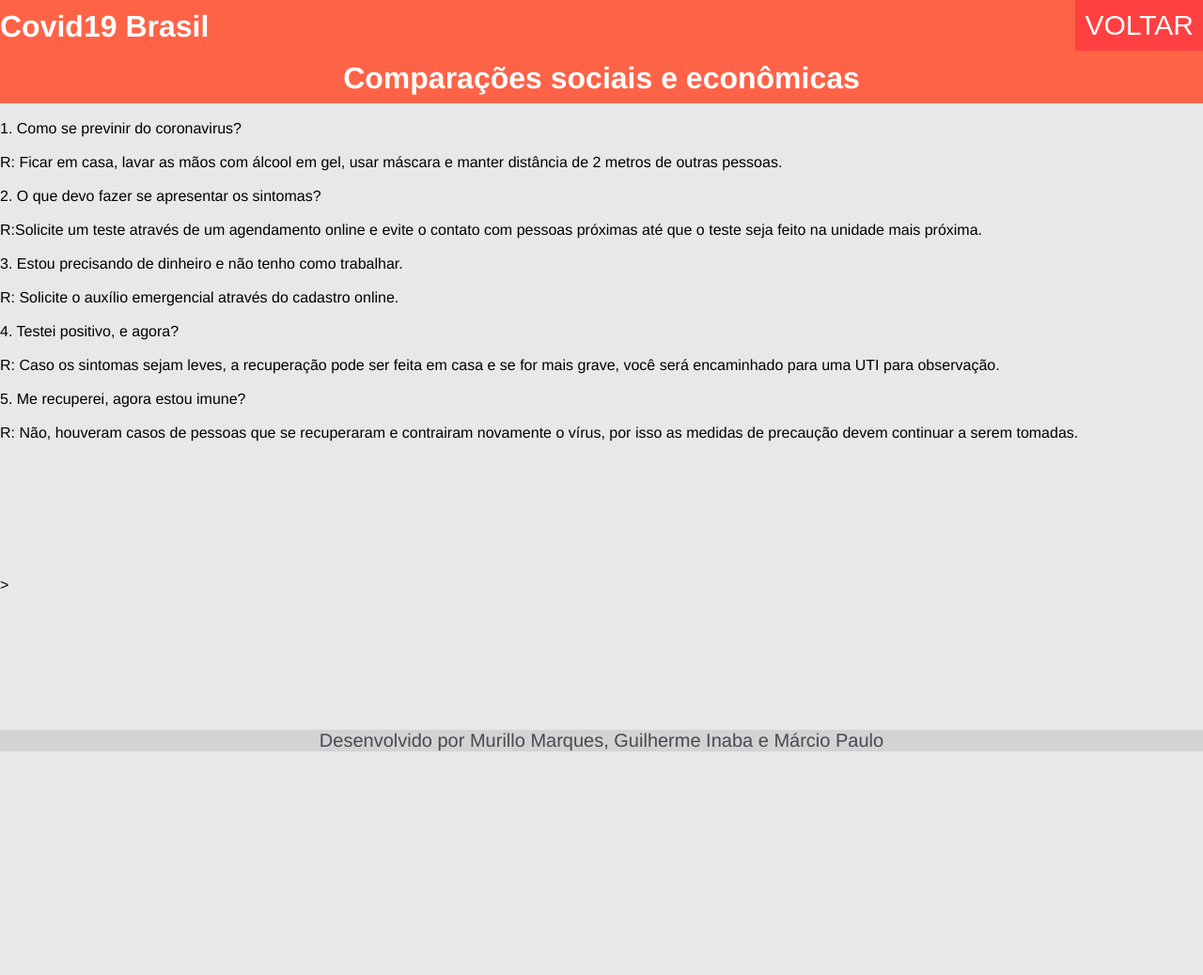
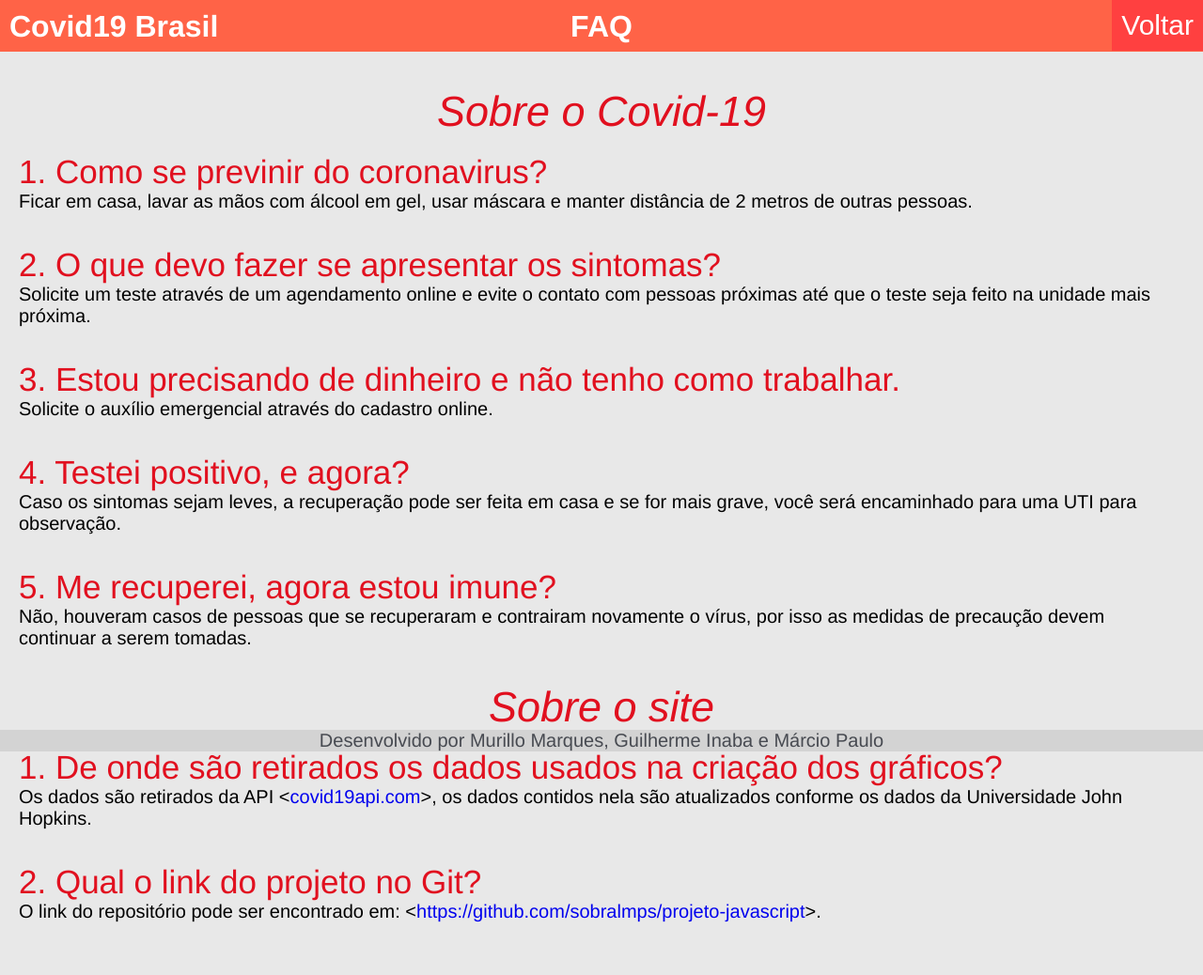
Before and after one commit to marciosobral/covid-app, a Django app: page /faq/ in a window 1280 px wide. Shown: the whole page at 94% size. Before the commit the page ends 800 px from the top, so only its background shows below. Run offline with Django 3.2, Linux system fonts and the light colour scheme.

Commit message:
Atualizando faq.html

```diff
--- a/CoronaApp/static/CoronaApp/js/base.js
+++ /dev/null
@@ -1,3 +0,0 @@
-function backButton(){
-    window.history.back();
-}
--- a/CoronaApp/templates/CoronaApp/faq.html
+++ b/CoronaApp/templates/CoronaApp/faq.html
@@ -13,43 +13,56 @@
         <div class="container">
 
             <div id="title">
-                <h1 style="text-align: left; top:0 %; left: 10px;">Covid19 Brasil</h1>
-                <h1>Comparações sociais e econômicas</h1>
-                <form method="get" action="/ ">
-                     <button type="submit">VOLTAR</button>
+                <h1 style="text-align: left; position: absolute; top:0 %; left: 10px;">Covid19 Brasil</h1>
+                <h1 style="text-align: center;">FAQ</h1>
+                <form method="get" action="/">
+                     <button type="submit">Voltar</button>
                 </form>
             </div>
 
 
-            <div class="outro3" style="float:center;">
+            <div class="outro3" style="float:center; padding: 20px;">
 
                     <tr class="dois">
-                        <div>
-                            <br class="b1" style="color: black">1. Como se previnir do coronavirus?</br>
+                        <div style="color: black">
+                            <br>
+                            <p style="font-size: 45px; text-align: center; color: #E1101F; font-style: italic;">Sobre o Covid-19</p>
+                            <br>
+                            <p style="font-size: 35px; color: #E1101F">1. Como se previnir do coronavirus?</p>
 
-                            <br class="b2" style="color:black">R: Ficar em casa, lavar as mãos com álcool em gel, usar máscara e manter distância de 2 metros de outras pessoas.</br>
+                            <p class="b1" style="font-size: 20px;">Ficar em casa, lavar as mãos com álcool em gel, usar máscara e manter distância de 2 metros de outras pessoas.</p>
+                            <br><br>
+                            <p class="b1" style="font-size: 35px; color: #E1101F">2. O que devo fazer se apresentar os sintomas?</p>
 
-                            <br class="b3" style="color:black">2. O que devo fazer se apresentar os sintomas?</br>
+                            <p class="b1" style="font-size: 20px;">Solicite um teste através de um agendamento online e evite o contato com pessoas próximas até que o teste seja feito na unidade mais próxima.</p>
+                            <br><br>
+                            <p class="b1" style="font-size: 35px; color: #E1101F">3. Estou precisando de dinheiro e não tenho como trabalhar.</p>
 
-                            <br class="b1" style="color: #474a51">R:Solicite um teste através de um agendamento online e evite o contato com pessoas próximas até que o teste seja feito na unidade mais próxima.</br>
+                            <p class="b1" style="font-size: 20px;">Solicite o auxílio emergencial através do cadastro online.</p>
+                            <br><br>
+                            <p class="b1" style="font-size: 35px; color: #E1101F">4. Testei positivo, e agora?</p>
 
-                            <br class="b1" style="color: black">3. Estou precisando de dinheiro e não tenho como trabalhar.</br>
+                            <p class="b1" style="font-size: 20px;">Caso os sintomas sejam leves, a recuperação pode ser feita em casa e se for mais grave, você será encaminhado para uma UTI para observação.</p>
+                            <br><br>
+                            <p class="b1" style="font-size: 35px; color: #E1101F">5. Me recuperei, agora estou imune?</p>
 
-                            <br class="b1" style="color: black">R: Solicite o auxílio emergencial através do cadastro online.</br>
+                            <p class="b1" style="font-size: 20px;">Não, houveram casos de pessoas que se recuperaram e contrairam novamente o vírus, por isso as medidas de precaução devem continuar a serem tomadas.</p>
+                            <br><br>
+                            <p style="font-size: 45px; text-align: center; color: #E1101F; font-style: italic;">Sobre o site</p>
+                            <br>
+                            <p style="font-size: 35px; color: #E1101F">1. De onde são retirados os dados usados na criação dos gráficos?</p>
 
-                            <br class="b1" style="color: black">4. Testei positivo, e agora?</br>
+                            <p class="b1" style="font-size: 20px;">Os dados são retirados da API <<a href="https://covid19api.com/" style="text-decoration: none;">covid19api.com</a>>, os dados contidos nela são atualizados conforme os dados da Universidade John Hopkins.</p>
+                            <br><br>
+                            <p style="font-size: 35px; color: #E1101F">2. Qual o link do projeto no Git?</p>
 
-                            <br class="b1" style="color: black">R: Caso os sintomas sejam leves, a recuperação pode ser feita em casa e se for mais grave, você será encaminhado para uma UTI para observação.</br>
-
-                            <br class="b1" style="color: black">5. Me recuperei, agora estou imune?</br>
-
-                            <br class="b1" style="color: black">R: Não, houveram casos de pessoas que se recuperaram e contrairam novamente o vírus, por isso as medidas de precaução devem continuar a serem tomadas.</br>
+                            <p class="b1" style="font-size: 20px;">O link do repositório pode ser encontrado em: <<a href="https://github.com/sobralmps/projeto-javascript" style="text-decoration: none;">https://github.com/sobralmps/projeto-javascript</a>>.</p>
                         </div>
 
             </div>
 
             <div class="outro">
-                <br><br><br><br><br><br><br><br>
+                <br><br>
             </div>
 
         </div>
@@ -57,4 +70,4 @@
                 Desenvolvido por Murillo Marques, Guilherme Inaba e Márcio Paulo
         </footer>
     </body>
-</html>>
+</html>
--- a/CoronaApp/views.py
+++ b/CoronaApp/views.py
@@ -39,6 +39,7 @@
     info['mortestotais'] = mortestotais_tl[-1]
     info['recuperados'] = recuperados_tl[-1]
     info['ativos'] = ativos_tl[-1]
+    info['lastupdate'] = labels[-1]
 
     return render(request, 'CoronaApp/piloto.html', info)
 
--- a/superuser.txt
+++ /dev/null
@@ -1,2 +0,0 @@
-teamdisney
-uniceub2020
```
Also changed, not shown: CoronaApp/templates/CoronaApp/piloto.html (+14 -12 lines), djangoCorona/settings.py (line endings or trailing spaces).
